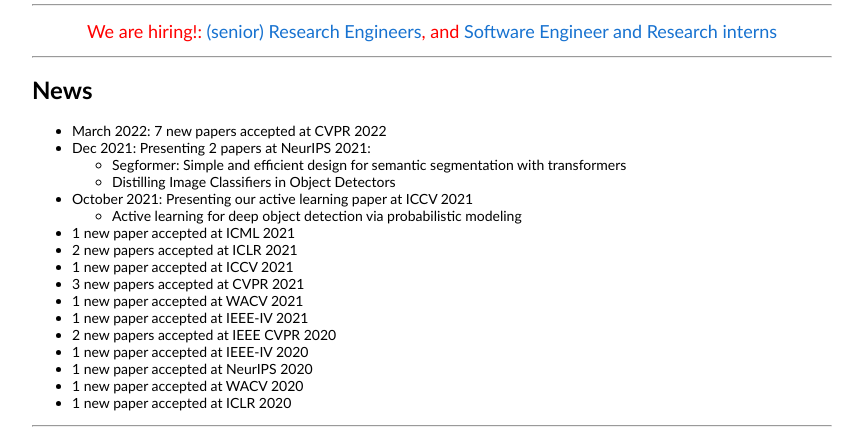
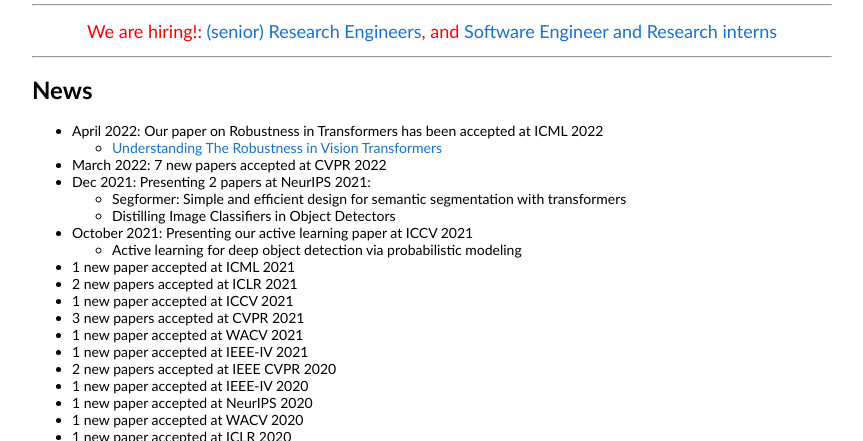
Before and after one commit to alvarezlopezjosem/alvarezlopezjosem.github.io, a plain HTML site: page index.html in a window 1280 px wide. Shown: the part 389-830 px from the top of the page, without its empty margins (208-1071 px from the left). Drawn offline with Linux system fonts and the light colour scheme.

Commit message:
Update index.html

```diff
--- a/index.html
+++ b/index.html
@@ -57,7 +57,10 @@
 	  	  <hr>
 			<div>
 				<h2><font size="+2">News</font> </h2>
-				<ul><li>March 2022: 7 new papers accepted at CVPR 2022 </li>
+				<ul><li>April 2022: Our paper on Robustness in Transformers has been accepted at ICML 2022</li>
+					<ul><li><a href="https://arxiv.org/pdf/2204.12451.pdf" target="_blank">Understanding The Robustness in Vision Transformers</a></li>
+					</ul>
+					<li>March 2022: 7 new papers accepted at CVPR 2022 </li>
 					<li>Dec 2021: Presenting 2 papers at NeurIPS 2021:
 						<ul><li>Segformer: Simple and efficient design for semantic segmentation with transformers</li>
 							<li>Distilling Image Classifiers in Object Detectors</li>
```
